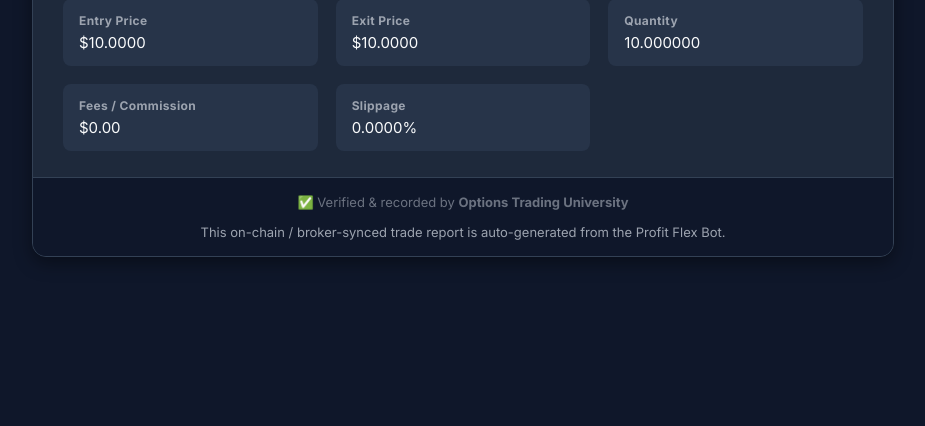
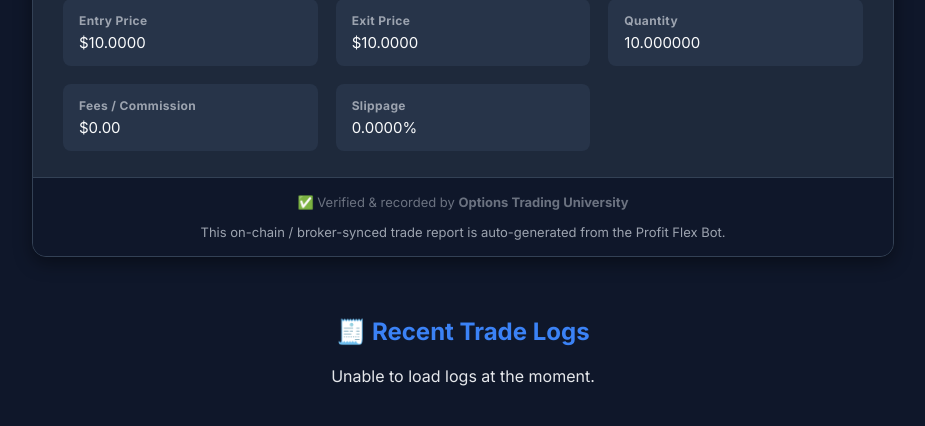
Before and after one commit to OptionsTradingUni/Stockbot, a Flask app: template templates/log_template.html in a window 1280 px wide. Shown: the part 788-1214 px from the top of the page, without its empty margins (177-1102 px from the left). Before the commit the page ends 1046 px from the top, so only its background shows below. Run offline with Flask 3, Linux system fonts and the light colour scheme; the template is opened without the code that fills it: most values are stand-ins (such as "Sample title", 1, 10 or a date in 2020).

Commit message:
Update log_template.html

```diff
--- a/templates/log_template.html
+++ b/templates/log_template.html
@@ -13,7 +13,8 @@
       margin: 0;
       padding: 40px 20px;
       display: flex;
-      justify-content: center;
+      flex-direction: column;
+      align-items: center;
     }
     .card {
       width: 100%;
@@ -107,6 +108,24 @@
     }
     a { color: #3b82f6; text-decoration: none; }
     a:hover { text-decoration: underline; }
+
+    /* Extra styling for recent logs */
+    #recent-logs {
+      max-width: 860px;
+      width: 100%;
+    }
+    #logs-container div {
+      background: #1e293b;
+      border: 1px solid #334155;
+      border-radius: 10px;
+      padding: 14px 18px;
+      margin: 10px 0;
+      font-size: 15px;
+    }
+    #logs-container div:hover {
+      background: #273449;
+      transition: background 0.3s ease;
+    }
   </style>
 </head>
 <body>
@@ -171,5 +190,41 @@
       </div>
     </div>
   </div>
+
+  <!-- 🧾 Recent Trade Logs Section -->
+  <section id="recent-logs" style="margin-top:40px; text-align:center;">
+    <h2 style="color:#3b82f6;">🧾 Recent Trade Logs</h2>
+    <div id="logs-container">Loading recent activity...</div>
+  </section>
+
+  <script>
+  // ✅ Fetch and display the 30–40 most recent logs dynamically
+  fetch("https://logs.optionstradinguni.online/api/recent")
+    .then(res => res.json())
+    .then(data => {
+      const container = document.getElementById("logs-container");
+      if (!data || data.length === 0) {
+        container.innerText = "No recent trades available.";
+        return;
+      }
+
+      container.innerHTML = data.slice(0, 40).map(log => `
+        <div>
+          <strong style="color:#f9fafb;">${log.symbol}</strong> —
+          <span style="color:#9ca3af;">${log.broker_name}</span><br>
+          💰 <b style="color:#22c55e;">$${log.profit.toFixed(2)}</b>
+          (<span style="color:#38bdf8;">${log.roi.toFixed(2)}%</span>)<br>
+          👤 ${log.trader_name} |
+          <small style="color:#9ca3af;">${new Date(log.posted_at).toLocaleString()}</small><br>
+          <a href="https://logs.optionstradinguni.online/log/${log.txid}"
+             target="_blank"
+             style="color:#3b82f6; text-decoration:none;">🔗 View Log →</a>
+        </div>
+      `).join("");
+    })
+    .catch(() => {
+      document.getElementById("logs-container").innerText = "Unable to load logs at the moment.";
+    });
+  </script>
 </body>
 </html>
```
